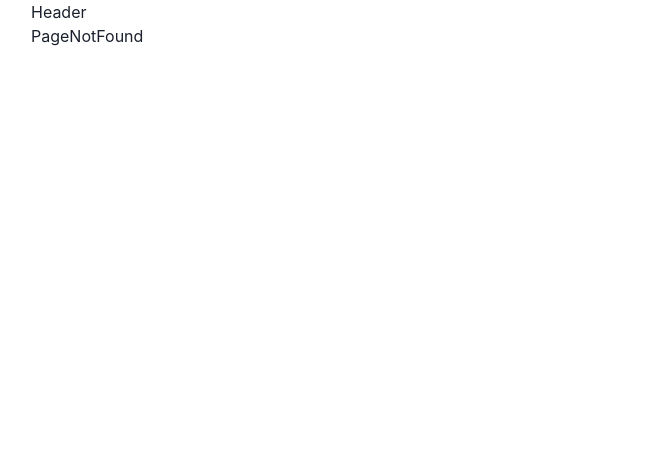
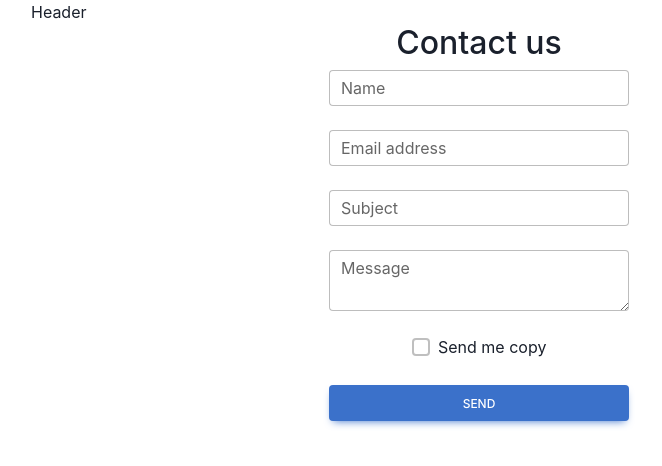
Before and after one commit to DarylCFerns99/INFO6150_Project, a React (Create React App) app in the folder frontend/: page /contact in a window 1280 px wide. Shown: the top 466 px of the page, without its empty margins (161-823 px from the left). Built offline with nearby package versions, Linux system fonts and the light colour scheme.

Commit message:
added static contact page

```diff
--- a/frontend/package.json
+++ b/frontend/package.json
@@ -6,7 +6,7 @@
     "@chakra-ui/react": "^2.8.2",
     "@emotion/react": "^11.11.1",
     "@emotion/styled": "^11.11.0",
-    "@fortawesome/fontawesome-free": "^6.5.0",
+    "@fortawesome/fontawesome-free": "^6.5.1",
     "@fortawesome/free-brands-svg-icons": "^6.5.1",
     "@fortawesome/free-regular-svg-icons": "^6.5.1",
     "@fortawesome/free-solid-svg-icons": "^6.5.1",
--- a/frontend/src/App.js
+++ b/frontend/src/App.js
@@ -9,6 +9,7 @@
 import Restaurant from "./Components/Restaurant/restaurant";
 import Home from "./Components/Home/home";
 import About from "./Components/About/about";
+import Contact from "./Components/Contact/contact";
 import { useSelector } from "react-redux";
 
 import { ChakraProvider } from '@chakra-ui/react'
@@ -42,6 +43,7 @@
 							)
 						} */}
 						 <Route path="/about" element={<About/>}/>
+						 <Route path="/contact" element={<Contact/>}/>
 						 <Route path="/restaurant/:placeId" element={<Restaurant />} />
 						 <Route path="/home" element = {<Home />} />
 						<Route path="*" element={<PageNotFound />} />
--- /dev/null
+++ b/frontend/src/Components/Contact/contact.jsx
@@ -0,0 +1,37 @@
+import React from 'react';
+import { Center } from '@chakra-ui/react';
+import { MDBInput, MDBCheckbox, MDBBtn, MDBValidation, MDBValidationItem, MDBTextArea } from 'mdb-react-ui-kit';
+
+export default function App() {
+    return (
+        <Center>
+            <MDBValidation noValidate id='form' className='text-center' style={{ width: '100%', maxWidth: '300px' }}>
+                <h2>Contact us</h2>
+
+                <MDBValidationItem invalid feedback='Please provide your name.'>
+                    <MDBInput label='Name' v-model='name' wrapperClass='mb-4' required />
+                </MDBValidationItem>
+
+                <MDBValidationItem invalid feedback='Please provide your email.'>
+                    <MDBInput type='email' label='Email address' v-model='email' wrapperClass='mb-4' required />
+                </MDBValidationItem>
+
+                <MDBValidationItem invalid feedback='Please provide mail subject.'>
+                    <MDBInput label='Subject' v-model='subject' wrapperClass='mb-4' required />
+                </MDBValidationItem>
+
+                <MDBValidationItem invalid feedback='Please provide a message text.'>
+                    <MDBTextArea wrapperClass='mb-4' label='Message' required />
+                </MDBValidationItem>
+
+                <MDBValidationItem feedback=''>
+                    <MDBCheckbox wrapperClass='d-flex justify-content-center' label='Send me copy' />
+                </MDBValidationItem>
+
+                <MDBBtn type='submit' color='primary' block className='my-4'>
+                    Send
+                </MDBBtn>
+            </MDBValidation>
+        </Center>
+    );
+}
--- a/frontend/src/Components/Home/HomeLayout/homeLayout.jsx
+++ b/frontend/src/Components/Home/HomeLayout/homeLayout.jsx
@@ -50,7 +50,8 @@
 
     return (
         <div>
-            <Link to={'/about'}>about</Link>
+            <Link to={'/about'}>about</Link>&nbsp;
+            <Link to={'/contact'}>contact</Link>
             <SimpleGrid columns={{ sm: 1, md: 2, lg: 3 }} spacing={10} justifyItems="center">
                 {data &&
                     data.map((item) => (
```
Also changed, not shown: 1 other file (tests, documents, lock files or other folders).
